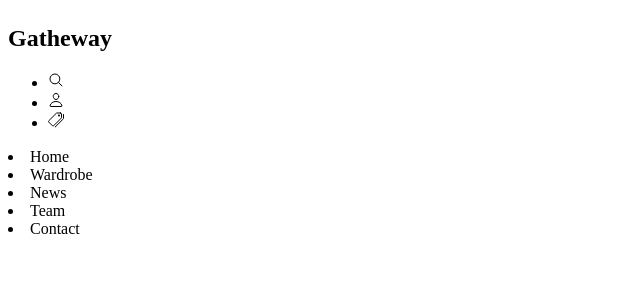
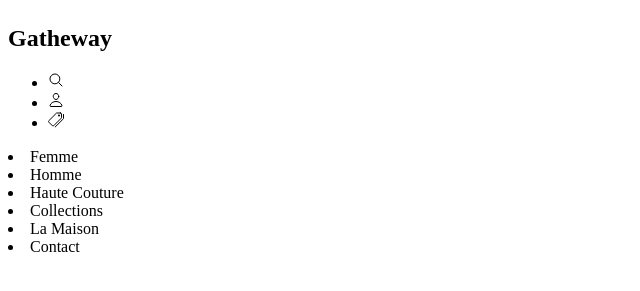
Before and after one commit to mindflix/gatheway, a Symfony app: template templates/base.html.twig in a window 1280 px wide. Shown: the part 285-576 px from the top of the page, without its empty margins (0-640 px from the left). Run offline with Twig, Linux system fonts and the light colour scheme; the template is opened without the code that fills it, so the values that code supplies are empty; some libraries are stand-ins or nearby versions.

Commit message:
edit links

```diff
--- a/templates/base.html.twig
+++ b/templates/base.html.twig
@@ -33,10 +33,11 @@
                 </ul>
             </div>
             <div class="nav--links">
-                <li><span>Home</span></li>
-                <li><span>Wardrobe</span></li>
-                <li><span>News</span></li>
-                <li><span>Team</span></li>
+                <li><span>Femme</span></li>
+                <li><span>Homme</span></li>
+                <li><span>Haute Couture</span></li>
+                <li><span>Collections</span></li>
+                <li><span>La Maison</span></li>
                 <li><span>Contact</span></li>
             </div>
         </nav>
```
